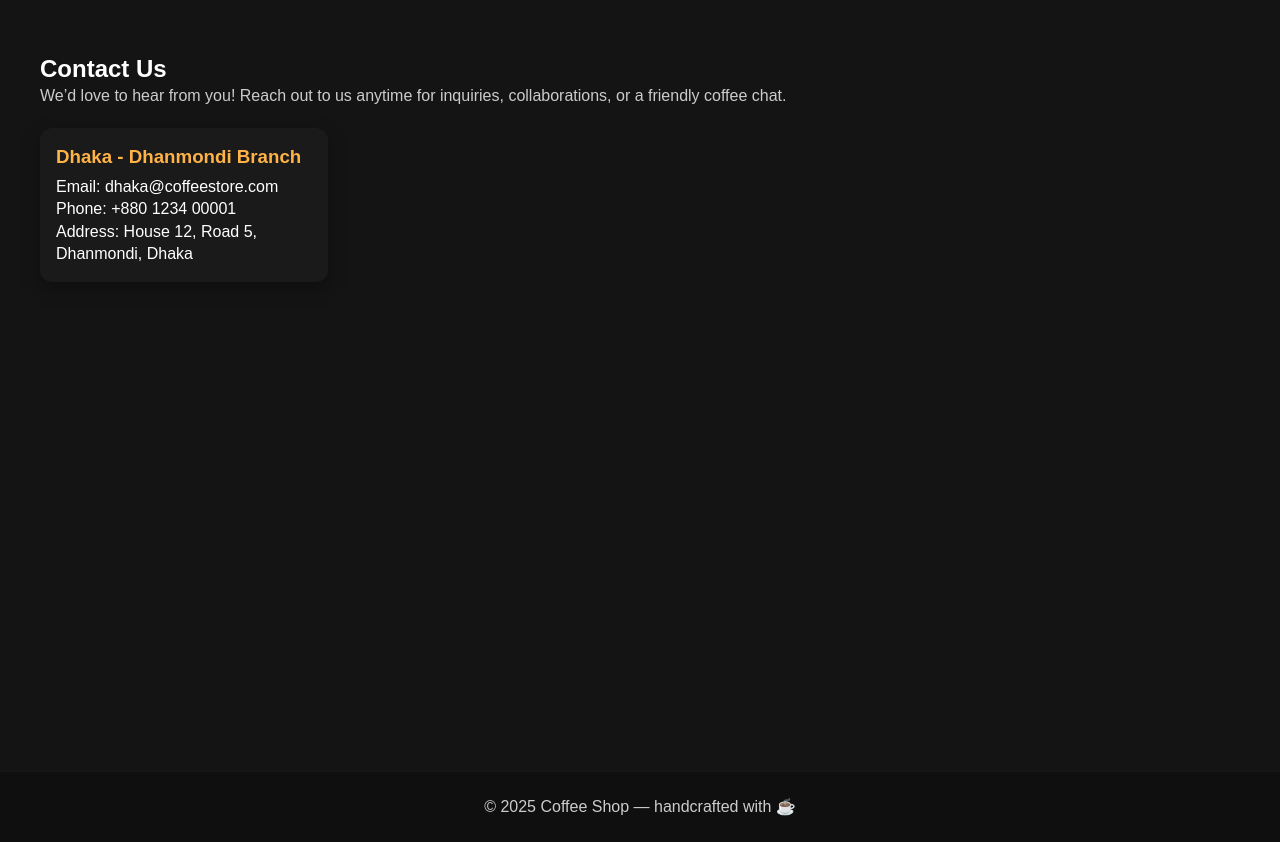
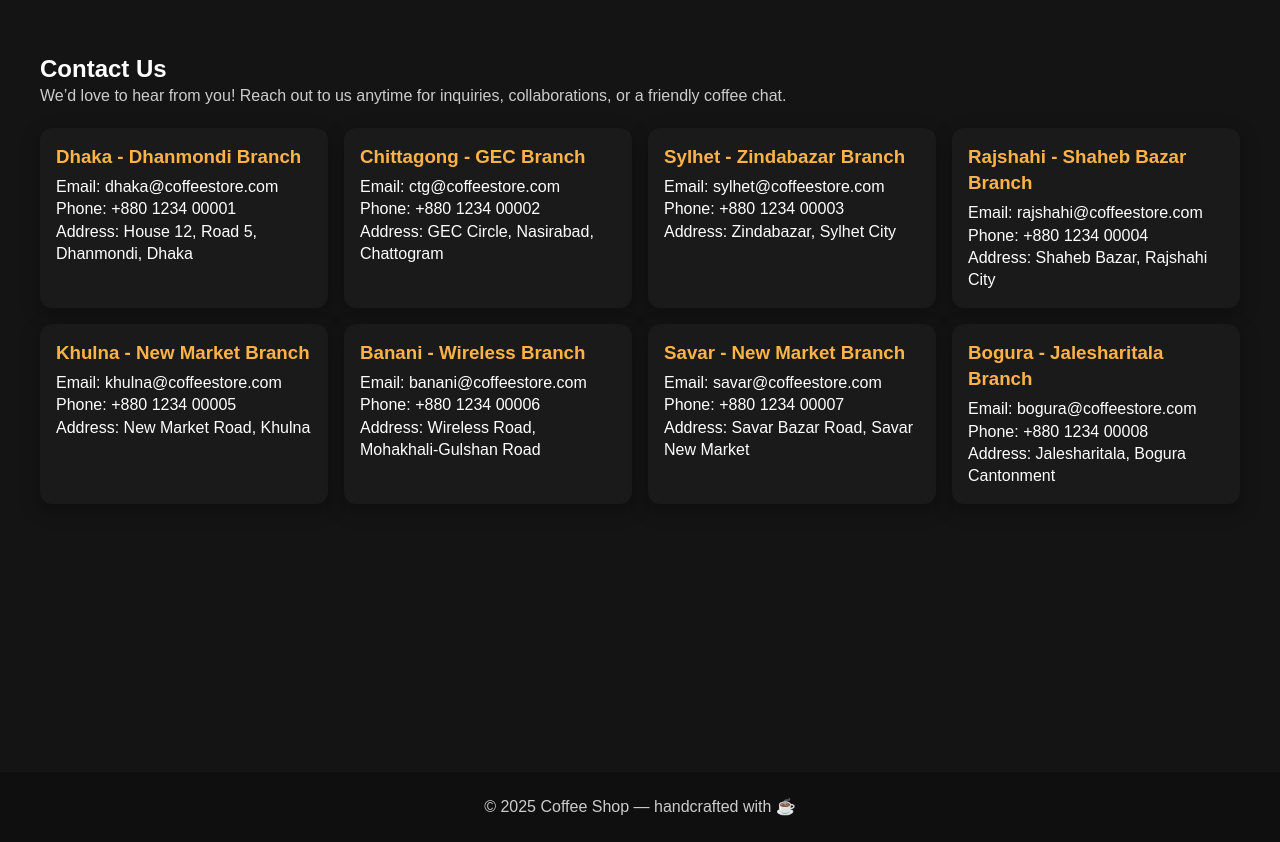
Before and after one commit to ashiqurrahman-7/COFFEE-SHOP, a plain HTML site: page index.html in a window 1280 px wide. Shown: the part 4800-5642 px from the top of the page. Drawn offline with Linux system fonts and the light colour scheme.

```diff
--- a/index.html
+++ b/index.html
@@ -325,6 +325,59 @@
       </div>
 
 
+            <div class="contact-box">
+        <h3>Chittagong - GEC Branch</h3>
+        <p>Email: <a href="mailto:ctg@coffeestore.com">ctg@coffeestore.com</a></p>
+        <p>Phone: <a href="tel:+880123400002">+880 1234 00002</a></p>
+        <p>Address: GEC Circle, Nasirabad, Chattogram</p>
+      </div>
+
+      <div class="contact-box">
+        <h3>Sylhet - Zindabazar Branch</h3>
+        <p>Email: <a href="mailto:sylhet@coffeestore.com">sylhet@coffeestore.com</a></p>
+        <p>Phone: <a href="tel:+880123400003">+880 1234 00003</a></p>
+        <p>Address: Zindabazar, Sylhet City</p>
+      </div>
+
+      <div class="contact-box">
+        <h3>Rajshahi - Shaheb Bazar Branch</h3>
+        <p>Email: <a href="mailto:rajshahi@coffeestore.com">rajshahi@coffeestore.com</a></p>
+        <p>Phone: <a href="tel:+880123400004">+880 1234 00004</a></p>
+        <p>Address: Shaheb Bazar, Rajshahi City</p>
+      </div>
+
+
+
+         <div class="contact-box">
+      <h3>Khulna - New Market Branch</h3>
+      <p>Email: <a href="mailto:khulna@coffeestore.com">khulna@coffeestore.com</a></p>
+      <p>Phone: <a href="tel:+880123400005">+880 1234 00005</a></p>
+      <p>Address: New Market Road, Khulna</p>
+    </div>
+
+    <div class="contact-box">
+      <h3>Banani - Wireless Branch</h3>
+      <p>Email: <a href="mailto:banani@coffeestore.com">banani@coffeestore.com</a></p>
+      <p>Phone: <a href="tel:+880123400006">+880 1234 00006</a></p>
+      <p>Address: Wireless Road, Mohakhali-Gulshan Road</p>
+    </div>
+
+    <div class="contact-box">
+      <h3>Savar - New Market Branch</h3>
+      <p>Email: <a href="mailto:savar@coffeestore.com">savar@coffeestore.com</a></p>
+      <p>Phone: <a href="tel:+880123400007">+880 1234 00007</a></p>
+      <p>Address: Savar Bazar Road, Savar New Market</p>
+    </div>
+
+    <div class="contact-box">
+      <h3>Bogura - Jalesharitala Branch</h3>
+      <p>Email: <a href="mailto:bogura@coffeestore.com">bogura@coffeestore.com</a></p>
+      <p>Phone: <a href="tel:+880123400008">+880 1234 00008</a></p>
+      <p>Address: Jalesharitala, Bogura Cantonment</p>
+    </div>
+
+
+
     </div>
   </div>
 </section>
```
Also changed, not shown: page2.html (line endings or trailing spaces).
